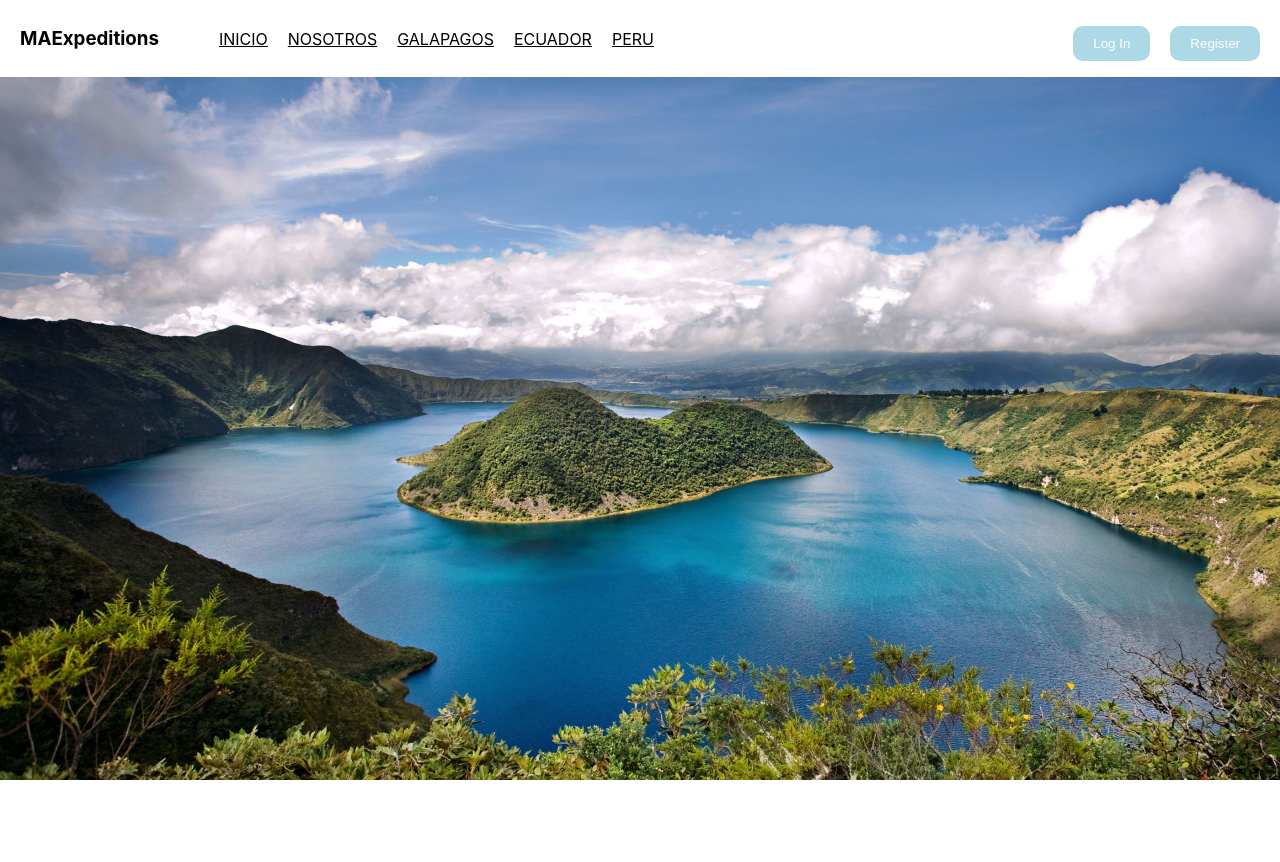
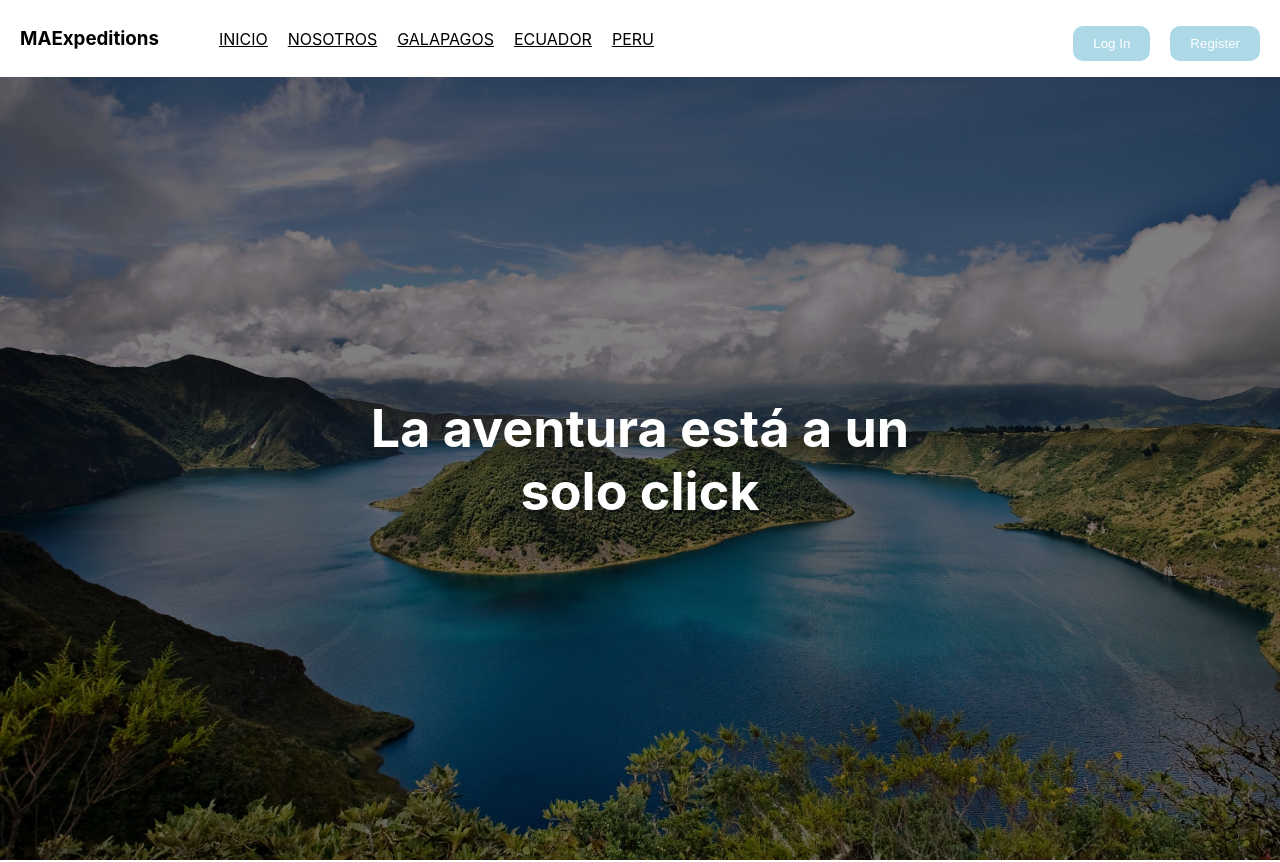
Before and after one commit to 123-code/Travel-Web-App, a React (Create React App) app in the folder travel/: page / in a window 1280 px wide. Shown: the top 862 px of the page. Built offline with nearby package versions, Linux system fonts and the light colour scheme.

Commit message:
Banner Actualizado

```diff
--- /dev/null
+++ b/travel/src/Components/BackgroundImageOverlay.jsx
@@ -0,0 +1,19 @@
+import React from 'react';
+import '../Styling/BackgroundImageOverlay.css';
+
+function BackgroundImageOverlay(props) {
+    return (
+      <div
+        className="background-image-overlay"
+        style={{ backgroundImage: `url(${props.imageUrl})` }}
+      >
+        <div className="overlay">
+          <div className="overlay-content">
+            <h1>La aventura está a un solo click</h1>
+          </div>
+        </div>
+      </div>
+    );
+  }
+
+  export default BackgroundImageOverlay;
--- a/travel/src/Pages/Main.jsx
+++ b/travel/src/Pages/Main.jsx
@@ -4,6 +4,8 @@ import Form from '../Components/Form';
 import TopDestinations from '../Components/TopDestinations';
 import Testimonials from '../Components/Testimonials';
 import '../App.css';
+import img from '../Components/imagenprincipal.jpeg'
+import BackgroundImageOverlay from '../Components/BackgroundImageOverlay';
 
 
 
@@ -14,7 +16,7 @@ return(
     <div>
 
     </div>
-    <MainImage></MainImage>
+    <BackgroundImageOverlay imageUrl={(img)}></BackgroundImageOverlay>
     <div style={{ width: "33,33%", float: "left" }}>
 <body  className="text">
 <Form></Form>
--- /dev/null
+++ b/travel/src/Styling/BackgroundImageOverlay.css
@@ -0,0 +1,26 @@
+.background-image-overlay {
+    background-position: center;
+    background-repeat: no-repeat;
+    background-size: cover;
+    position: relative;
+    width: 100%;
+    height: 100vh;
+  }
+
+  .overlay {
+    background-color: rgba(0, 0, 0, 0.5);
+    position: absolute;
+    top: 0;
+    left: 0;
+    width: 100%;
+    height: 100%;
+  }
+
+  .overlay-content {
+    color: #fff;
+    position: absolute;
+    top: 50%;
+    left: 50%;
+    transform: translate(-50%, -50%);
+    text-align: center;
+  }
```
